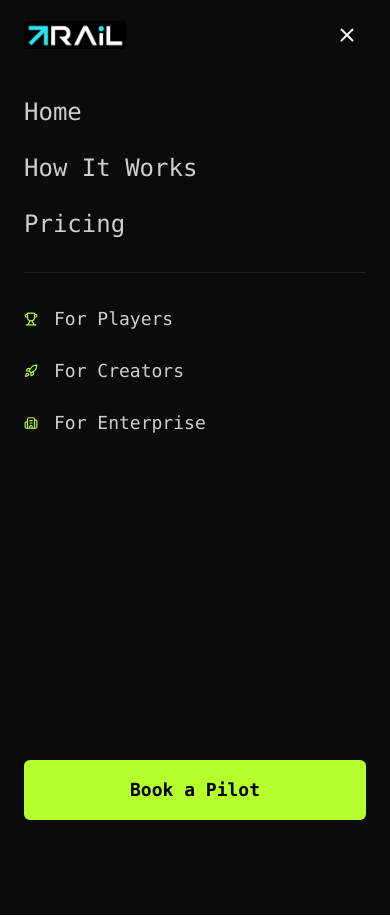
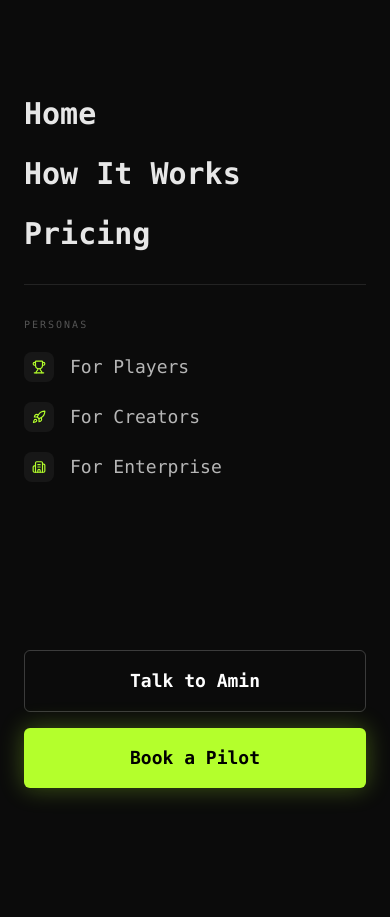
Before and after one commit to dave-8bit/Trail-, a React app: page / in a window 390 px wide. Both pictures are taken after a click on the button 347 px from the left and 35 px from the top of the page. Built offline with nearby package versions, Linux system fonts and the light colour scheme; the HTML template or start-up script is replaced by a standard one.

Commit message:
Header Navigation

```diff
--- a/src/components/Navigation.tsx
+++ b/src/components/Navigation.tsx
@@ -1,7 +1,6 @@
 import { useState, useEffect } from "react";
 import { Link } from "react-router-dom";
 import { Menu, X, Trophy, Rocket, Building2 } from "lucide-react";
-
 import trailLogo from "../assets/trail-logo.jpg";
 
 const Navigation: React.FC = () => {
@@ -39,6 +38,7 @@ const Navigation: React.FC = () => {
 
   const closeMenu = () => setMenuOpen(false);
 
+  // Prevent scrolling when mobile menu is open
   useEffect(() => {
     document.body.style.overflow = menuOpen ? "hidden" : "unset";
     return () => {
@@ -48,26 +48,21 @@ const Navigation: React.FC = () => {
 
   return (
     <header className="px-6 md:px-10 py-4 border-b border-white/10 relative z-50 bg-[#0b0b0b]">
-      <div className="flex items-center justify-between relative z-50">
+      <div className="flex items-center justify-between relative z-50 max-w-[1400px] mx-auto">
+        {/* Logo */}
         <div className="flex items-center gap-2">
+          <Link to="/" onClick={closeMenu}>
             <img src={trailLogo} alt="Trail logo" className="h-7 rounded" />
+          </Link>
         </div>
 
         {/* Desktop Navigation */}
-        <nav className="hidden md:flex items-center gap-8 text-[13px] font-semibold relative z-50">
+        <nav className="hidden md:flex items-center gap-8 text-[13px] font-semibold">
           {navLinks.map((link) => (
             <Link
               key={link.label}
               to={link.to}
-              className="group relative py-1 text-white opacity-70 transition-all duration-300 font-mono hover:opacity-100"
-              onMouseEnter={(e) => {
-                e.currentTarget.style.filter = `drop-shadow(0 0 10px ${accent})`;
-                e.currentTarget.style.color = accent;
-              }}
-              onMouseLeave={(e) => {
-                e.currentTarget.style.filter = "none";
-                e.currentTarget.style.color = "white";
-              }}
+              className="text-white opacity-70 transition-all duration-300 font-mono hover:opacity-100 hover:text-[#B4FF2C]"
             >
               {link.label}
             </Link>
@@ -79,19 +74,7 @@ const Navigation: React.FC = () => {
             onMouseEnter={() => setPersonasOpen(true)}
             onMouseLeave={() => setPersonasOpen(false)}
           >
-            <button
-              className="inline-flex items-center gap-1.5 py-2 text-white outline-none cursor-default opacity-70 transition-all duration-300 font-mono"
-              onMouseEnter={(e) => {
-                e.currentTarget.style.filter = `drop-shadow(0 0 10px ${accent})`;
-                e.currentTarget.style.opacity = "1";
-                e.currentTarget.style.color = accent;
-              }}
-              onMouseLeave={(e) => {
-                e.currentTarget.style.filter = "none";
-                e.currentTarget.style.opacity = "0.7";
-                e.currentTarget.style.color = "white";
-              }}
-            >
+            <button className="inline-flex items-center gap-1.5 py-2 text-white opacity-70 transition-all duration-300 hover:opacity-100 hover:text-[#B4FF2C]">
               <span>Personas</span>
               <span
                 className="text-[9px] transition-transform duration-300"
@@ -136,11 +119,11 @@ const Navigation: React.FC = () => {
           </div>
         </nav>
 
-        {/* Action Buttons */}
+        {/* Desktop Action Buttons */}
         <div className="hidden md:flex items-center gap-4 text-[13px] font-bold">
           <Link
             to="/talk-to-amin"
-            className="text-white opacity-70 transition-all px-1 font-mono hover:opacity-100"
+            className="text-white opacity-70 transition-all px-1 font-mono hover:opacity-100 hover:text-[#B4FF2C]"
           >
             Talk to Amin
           </Link>
@@ -153,34 +136,68 @@ const Navigation: React.FC = () => {
           </Link>
         </div>
 
-        <button className="md:hidden p-2 text-white" onClick={() => setMenuOpen(!menuOpen)}>
-          {menuOpen ? <X size={22} /> : <Menu size={22} />}
+        {/* Mobile Hamburger Icon */}
+        <button className="md:hidden p-2 text-white z-[60]" onClick={() => setMenuOpen(!menuOpen)}>
+          {menuOpen ? <X size={24} /> : <Menu size={24} />}
         </button>
       </div>
 
-      {/* Mobile Menu */}
+      {/* Mobile Menu Overlay */}
       {menuOpen && (
-        <div className="md:hidden fixed top-0 left-0 w-full h-screen bg-[#0b0b0b] p-6 flex flex-col gap-6 z-40 pt-24">
+        <div className="md:hidden fixed inset-0 w-full h-screen bg-[#0b0b0b] p-6 flex flex-col z-[55] pt-24 animate-in fade-in duration-300">
+          {/* Main Links */}
+          <div className="flex flex-col gap-6">
             {navLinks.map((link) => (
-            <Link key={link.label} to={link.to} onClick={closeMenu} className="text-white/80 text-2xl font-mono">
+              <Link
+                key={link.label}
+                to={link.to}
+                onClick={closeMenu}
+                className="text-white/90 text-3xl font-mono font-bold"
+              >
                 {link.label}
               </Link>
             ))}
-          <div className="h-[1px] bg-white/10 my-2" />
+          </div>
+
+          <div className="h-[1px] bg-white/10 my-8" />
+
+          {/* Personas Section */}
+          <div className="flex flex-col gap-5">
+            <p className="text-white/30 font-mono text-[10px] uppercase tracking-[0.2em]">Personas</p>
             {personas.map((persona) => (
-            <Link key={persona.label} to={persona.to} onClick={closeMenu} className="flex items-center gap-4 text-white/80 font-mono">
-              {persona.icon}
+              <Link
+                key={persona.label}
+                to={persona.to}
+                onClick={closeMenu}
+                className="flex items-center gap-4 text-white/70 font-mono"
+              >
+                <div className="p-2 bg-white/5 rounded-lg">{persona.icon}</div>
                 <span className="text-lg">{persona.label}</span>
               </Link>
             ))}
+          </div>
+
+          {/* Mobile CTA Buttons */}
+          <div className="mt-auto flex flex-col gap-4 pb-8">
+            <Link
+              to="/talk-to-amin"
+              onClick={closeMenu}
+              className="w-full py-4 rounded-md border border-white/20 text-white font-mono text-center font-bold text-lg active:bg-white/10 transition-colors"
+            >
+              Talk to Amin
+            </Link>
             <Link
               to="/book-pilot"
               onClick={closeMenu}
-            className="mt-auto px-4 py-4 rounded-md text-black font-mono text-center font-bold text-lg"
-            style={{ backgroundColor: accent }}
+              className="w-full py-4 rounded-md text-black font-mono text-center font-bold text-lg"
+              style={{
+                backgroundColor: accent,
+                boxShadow: `0 0 25px ${accent}50`
+              }}
             >
               Book a Pilot
             </Link>
+          </div>
         </div>
       )}
     </header>
```
Lines whose indentation alone changed are shown as unchanged.
